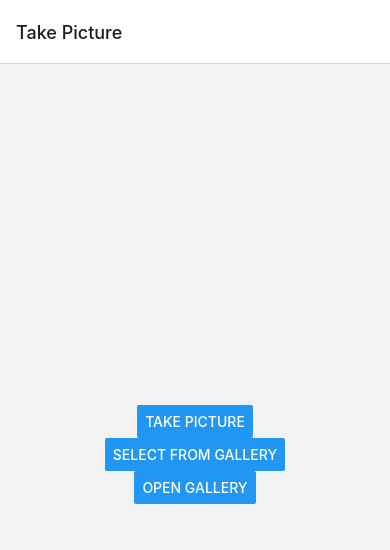
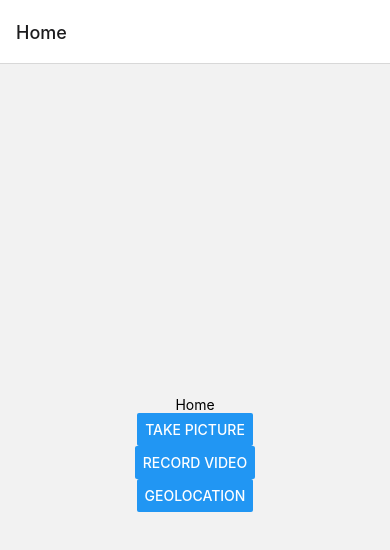
Before and after one commit to AvirukBasak/react-native-test-app, a React Native app: screen / in a window 390 px wide. Shown: the top 550 px of the page. Built offline with nearby package versions, Linux system fonts and the light colour scheme.

Commit message:
Add home screen with navigation buttons

```diff
--- a/App.tsx
+++ b/App.tsx
@@ -1,16 +1,41 @@
 import React from 'react';
 import {NavigationContainer} from '@react-navigation/native';
 import {createStackNavigator} from '@react-navigation/stack';
+import {useNavigation} from '@react-navigation/native';
 import PictureScreen from './src/views/picture';
 import VideoScreen from './src/views/videos';
 import GeolocationScreen from './src/views/geoloc';
+import {View, Text, Button} from 'react-native';
 
 const Stack = createStackNavigator();
+
+const Home = () => {
+  const navigation = useNavigation();
+
+  return (
+    <View style={{flex: 1, justifyContent: 'center', alignItems: 'center'}}>
+      <Text>Home</Text>
+      <Button
+        title="Take Picture"
+        onPress={() => navigation.navigate('Picture' as never)}
+      />
+      <Button
+        title="Record Video"
+        onPress={() => navigation.navigate('Video' as never)}
+      />
+      <Button
+        title="Geolocation"
+        onPress={() => navigation.navigate('Geolocation' as never)}
+      />
+    </View>
+  );
+};
 
 const App = () => {
   return (
     <NavigationContainer>
-      <Stack.Navigator initialRouteName="Picture">
+      <Stack.Navigator initialRouteName="Home">
+        <Stack.Screen name="Home" component={Home} />
         <Stack.Screen
           name="Picture"
           component={PictureScreen}
```
